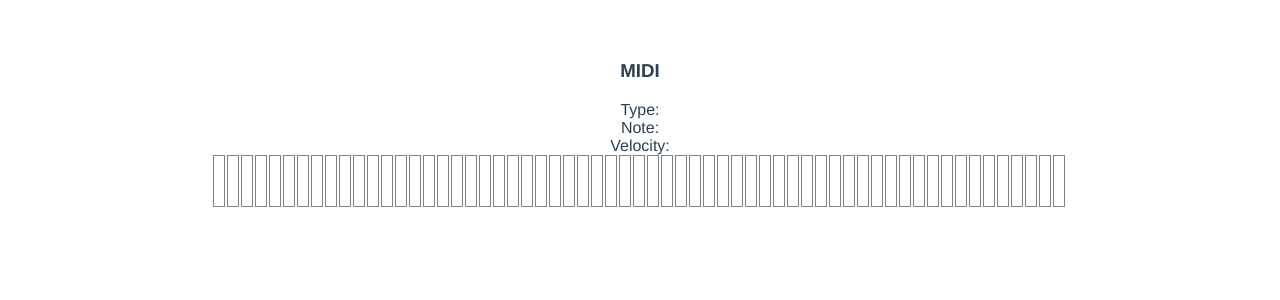
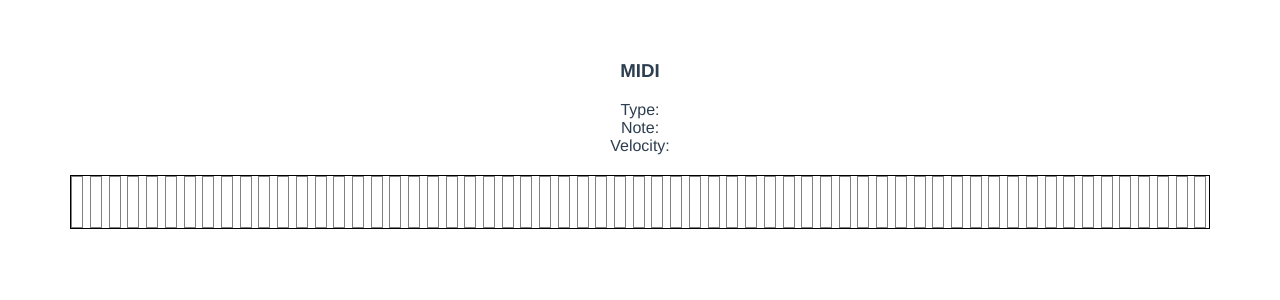
Before and after one commit to bvinicius/midi-playground, a Vue app: page / in a window 1280 px wide. Shown: the top 300 px of the page. Built offline with nearby package versions, Linux system fonts and the light colour scheme; what vue-rx would draw is missing.

Commit message:
Cria primeira versão do synth

```diff
--- a/package.json
+++ b/package.json
@@ -10,6 +10,7 @@
   "dependencies": {
     "core-js": "^3.6.5",
     "rxjs": "^7.4.0",
+    "tone": "^14.7.77",
     "vue": "^2.6.14",
     "vue-rx": "^6.2.0"
   },
--- a/src/components/Home.vue
+++ b/src/components/Home.vue
@@ -6,23 +6,19 @@
     <div>Note: {{ lastNote }}</div>
     <div>Velocity: {{ lastVelocity }}</div>
 
-    <div class="signals-container">
-      <div
-        v-for="signal in signalsArray"
-        :key="signal.note"
-        class="signal"
-        :class="{ on: signal.on }"
-      />
-    </div>
+    <synth-component />
   </div>
 </template>
 
 <script>
 import MIDIMessageType from "../modules/enum/MIDIMessageType";
 import MIDIManager from "../modules/MIDIManager";
+import Player from "../modules/Synth";
+import SynthComponent from "./SynthComponent.vue";
 
 export default {
   name: "Home",
+  components: { SynthComponent },
   data: () => ({
     midi: {},
     midimap: {},
@@ -48,9 +44,7 @@ export default {
         .map((note) => this.signals[note] || { note });
     },
   },
-  mounted: function () {
-    this.subscribeToMIDI();
-  },
+  mounted: function () {},
   methods: {
     subscribeToMIDI: async function () {
       this.midiManager.onMIDIMessage.subscribe((messageData) => {
--- /dev/null
+++ b/src/components/SynthComponent.vue
@@ -0,0 +1,90 @@
+<template>
+  <div class="container">
+    <div class="keys-container">
+      <div
+        v-for="signal in signalsArray"
+        :key="signal.note"
+        class="key"
+        :class="{ on: signal.on }"
+      />
+    </div>
+  </div>
+</template>
+
+<script>
+import MIDIManager from "../modules/MIDIManager";
+import Synth from "../modules/Synth";
+export default {
+  name: "SynthComponent",
+  props: {
+    initialSignalsIndex: {
+      type: Number,
+      default: 36,
+    },
+    maxSignalsLength: {
+      type: Number,
+      default: 61,
+    },
+  },
+  data: () => ({
+    signals: {},
+    midiManager: new MIDIManager(),
+    synth: new Synth(),
+  }),
+  computed: {
+    signalsArray() {
+      return [...Array(this.maxSignalsLength).keys()]
+        .map((index) => index + this.initialSignalsIndex)
+        .map((note) => this.signals[note] || { note });
+    },
+  },
+  mounted: function () {
+    this.subscribeToMIDI();
+  },
+  methods: {
+    subscribeToMIDI: async function () {
+      this.midiManager.onSignalOn.subscribe(this.onSignalOn.bind(this));
+      this.midiManager.onSignalOff.subscribe(this.onSignalOff.bind(this));
+    },
+    onSignalOn: function (signal) {
+      this.synth.start(signal);
+      const { note } = signal;
+      this.signals[note] = { ...signal, on: true };
+      this.signals = { ...this.signals };
+    },
+    onSignalOff: function (signal) {
+      this.synth.stop(signal);
+      const { note } = signal;
+      this.signals[note] = { ...signal, on: false };
+      this.signals = { ...this.signals };
+    },
+  },
+};
+</script>
+
+<style>
+.container {
+  width: 90%;
+  border: 1px solid black;
+  margin: 20px auto 0 auto;
+}
+
+.keys-container {
+  display: flex;
+  justify-content: space-between;
+}
+.key {
+  width: 10px;
+  height: 50px;
+  margin-right: 2px;
+  border: 1px solid #808080;
+}
+
+.off {
+  background-color: #fff;
+}
+
+.on {
+  background-color: #808080;
+}
+</style>
--- a/src/model/signal.js
+++ b/src/model/signal.js
@@ -4,5 +4,9 @@ class Signal {
         this.note = note;
         this.velocity = velocity;
     }
+
+    get noteName() {
+
+    }
 }
 export default Signal;
--- /dev/null
+++ b/src/modules/NoteMapper/NoteMapper.js
@@ -0,0 +1,17 @@
+const cromacticScale = [
+    'C', 'Db', 'D', 'Eb', 'E', 'F', 'Gb', 'G', 'Ab', 'A', 'Bb', 'B'
+]
+
+export class NoteMapper {
+    constructor() {
+        this.baseNote = 0;
+        this.baseNoteName = 'C0';
+    }
+
+    mapToName(note, octaveShift = 0) {
+        const tone = note % cromacticScale.length;
+        const octave = parseInt(note / cromacticScale.length);
+        const adjustedOctave = Math.max(this.baseNote, octave + octaveShift);
+        return `${cromacticScale[tone]}${adjustedOctave}`
+    }
+}
--- /dev/null
+++ b/src/modules/Synth.js
@@ -0,0 +1,29 @@
+import * as Tone from 'tone';
+import { NoteMapper } from './NoteMapper/NoteMapper';
+
+class Synth {
+
+    constructor() {
+        this.noteMapper = new NoteMapper();
+        this.oscillatorsMap = {};
+        this.octaveShift = -1;
+    }
+
+    get now() {
+        return Tone.now();
+    }
+
+    start({ note }) {
+        const noteName = this.noteMapper.mapToName(note, this.octaveShift);
+        const oscillator = new Tone.Oscillator(noteName, 'sawtooth').toDestination();
+        Object.assign(this.oscillatorsMap, { [noteName]: oscillator });
+        this.oscillatorsMap[noteName].start();
+    }
+
+    stop({ note }) {
+        const noteName = this.noteMapper.mapToName(note, this.octaveShift);
+        const oscillator = this.oscillatorsMap[noteName];
+        oscillator && oscillator.stop();
+    }
+}
+export default Synth;
```
Also changed, not shown: 2 other files (tests, documents, lock files or other folders).
